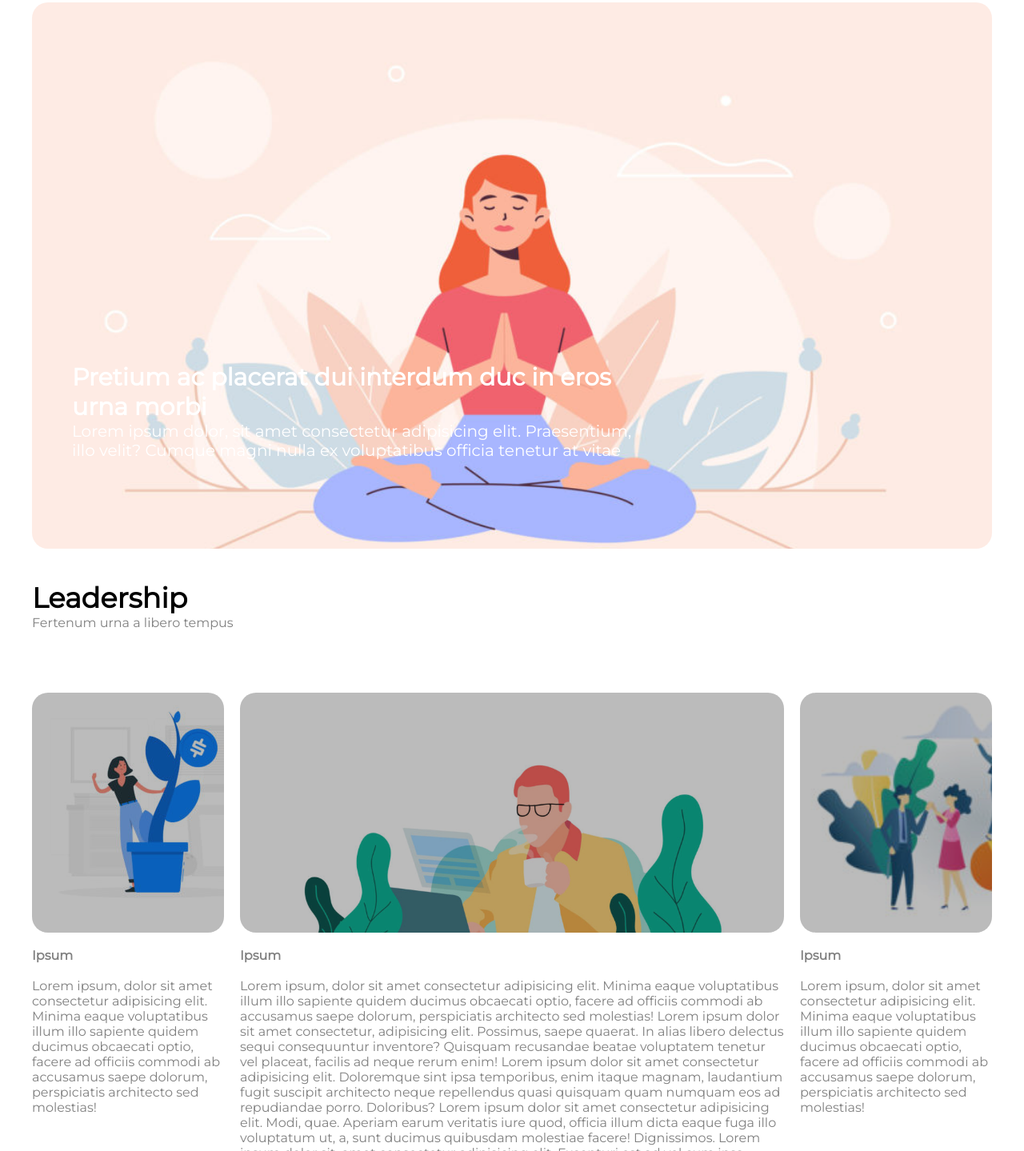
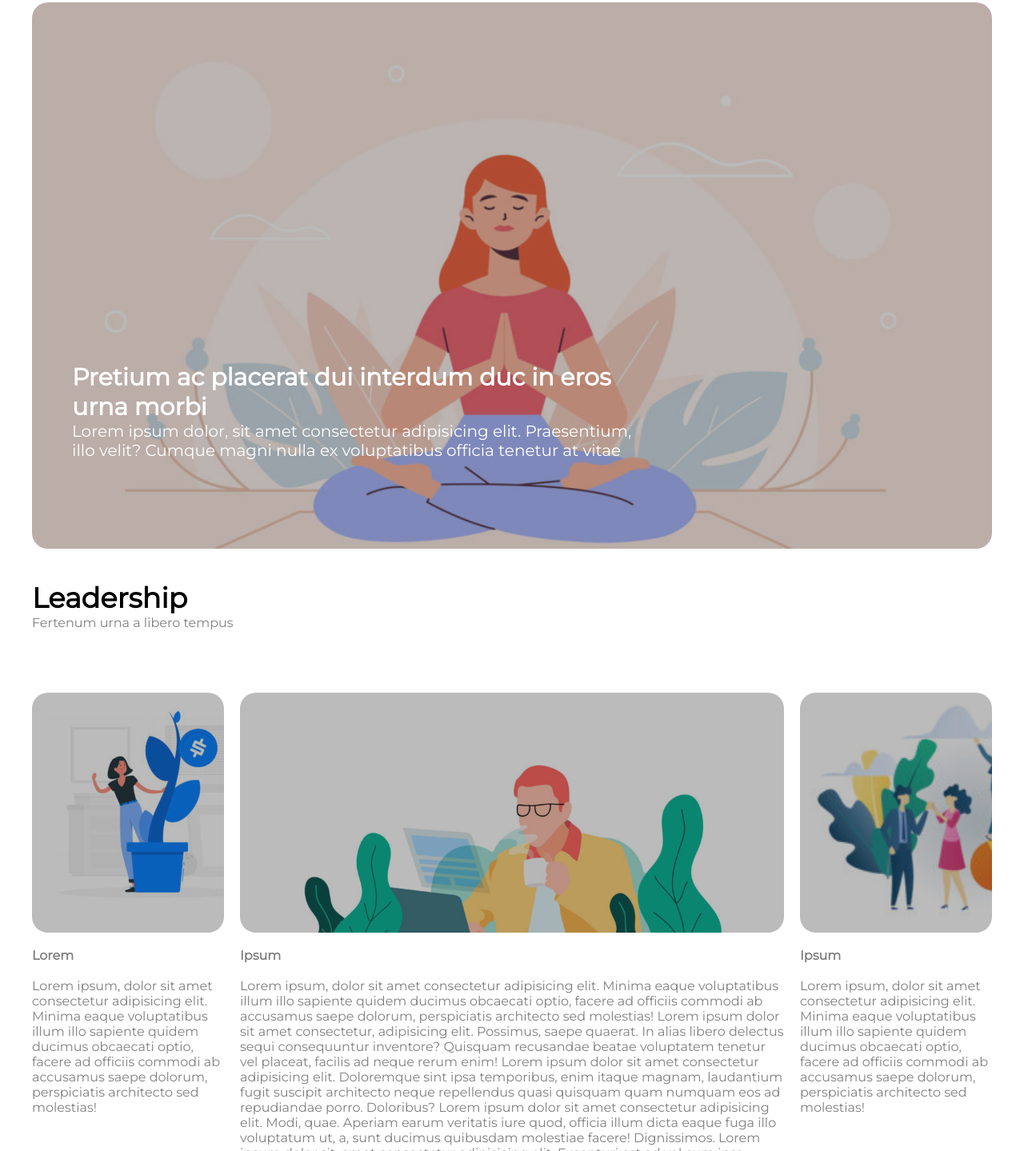
Before and after one commit to Thomricco/htmlcss-wp, a plain HTML site: page index.html in a window 1280 px wide. Shown: the part 262-1701 px from the top of the page at 80% size. Drawn offline with Linux system fonts and the light colour scheme.

Commit message:
inserito trasparenza

```diff
--- a/index.html
+++ b/index.html
@@ -31,6 +31,7 @@
         </nav>
 
         <main>
+            <div class="sfondo-trasparente"></div>
             <div class="text-main">
                 <h2>Pretium ac placerat dui interdum duc in eros urna morbi</h2>
                 Lorem ipsum dolor, sit amet consectetur adipisicing elit. Praesentium, illo velit? Cumque magni nulla ex voluptatibus officia tenetur at vitae
@@ -52,7 +53,7 @@
                     </div>
                     <div class="sezione-box">
                         <br>
-                        <h4>Ipsum</h4>
+                        <h4>Lorem</h4>
                         <br>
                         Lorem ipsum, dolor sit amet consectetur adipisicing elit. Minima eaque voluptatibus illum illo sapiente quidem ducimus obcaecati optio, facere ad officiis commodi ab accusamus saepe dolorum, perspiciatis architecto sed molestias!
                     </div>
```
